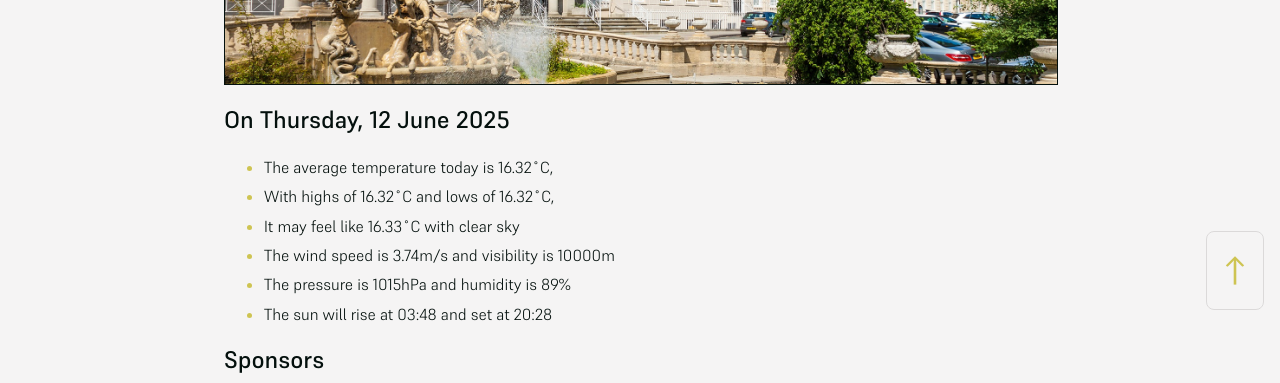
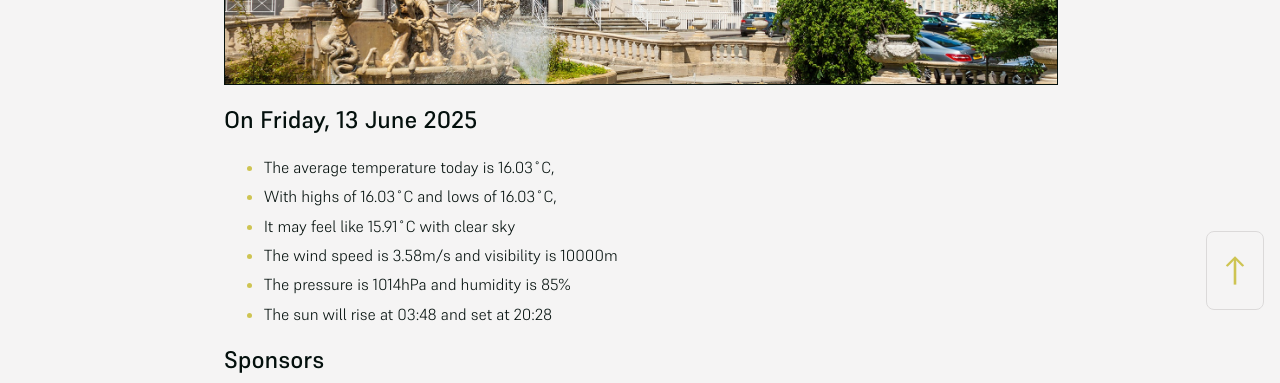
Before and after one commit to mat-0/cheltenham-open-data, a Jekyll site: the page built from index.md, in a window 1280 px wide. Shown: the part 574-957 px from the top of the page. Built offline with Jekyll 4.4.1, drawn with Linux system fonts in a browser that asks for light colours.

Commit message:
Updated 2025-06-13 01:24:28

```diff
--- a/index.md
+++ b/index.md
@@ -8,13 +8,13 @@ seo: Menu
 ![Logo](/images/logo.jpg){:width="832px"}
 
 <!-- weather_marker starts -->
-## On Thursday, 12 June 2025
+## On Friday, 13 June 2025
 
-- The average temperature today is 16.32˚C,
-- With highs of 16.32˚C and lows of 16.32˚C,
-- It may feel like 16.33˚C with clear sky
-- The wind speed is 3.74m/s and visibility is 10000m
-- The pressure is 1015hPa and humidity is 89%
+- The average temperature today is 16.03˚C,
+- With highs of 16.03˚C and lows of 16.03˚C,
+- It may feel like 15.91˚C with clear sky
+- The wind speed is 3.58m/s and visibility is 10000m
+- The pressure is 1014hPa and humidity is 85%
 - The sun will rise at 03:48 and set at 20:28
 
 <!-- weather_marker ends -->
```
Also changed, not shown: _data/flood.json (+5 -27 lines), _pages/news.md (+7 -7 lines), _pages/terrorism.md (+1 -1 lines).
